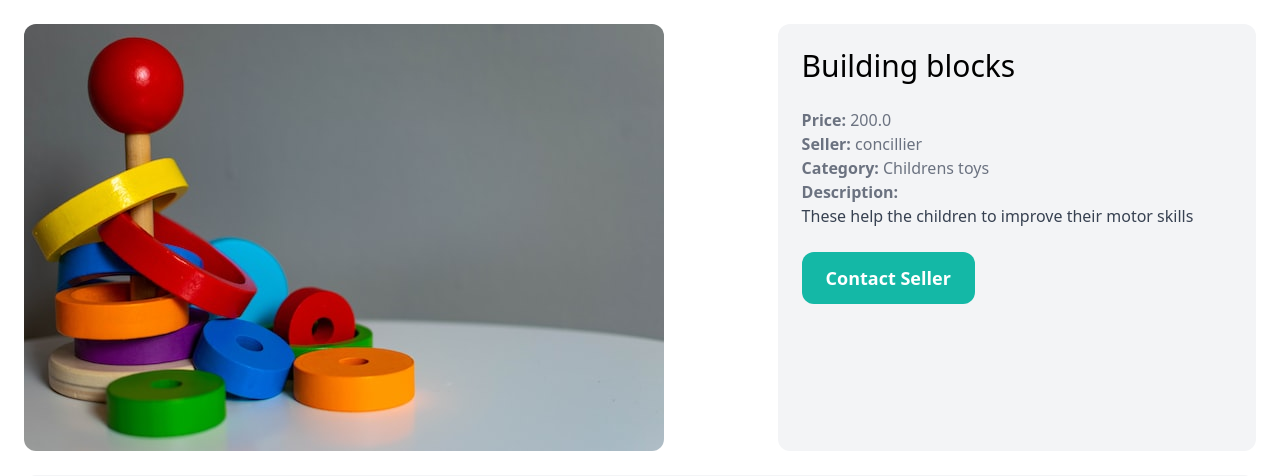
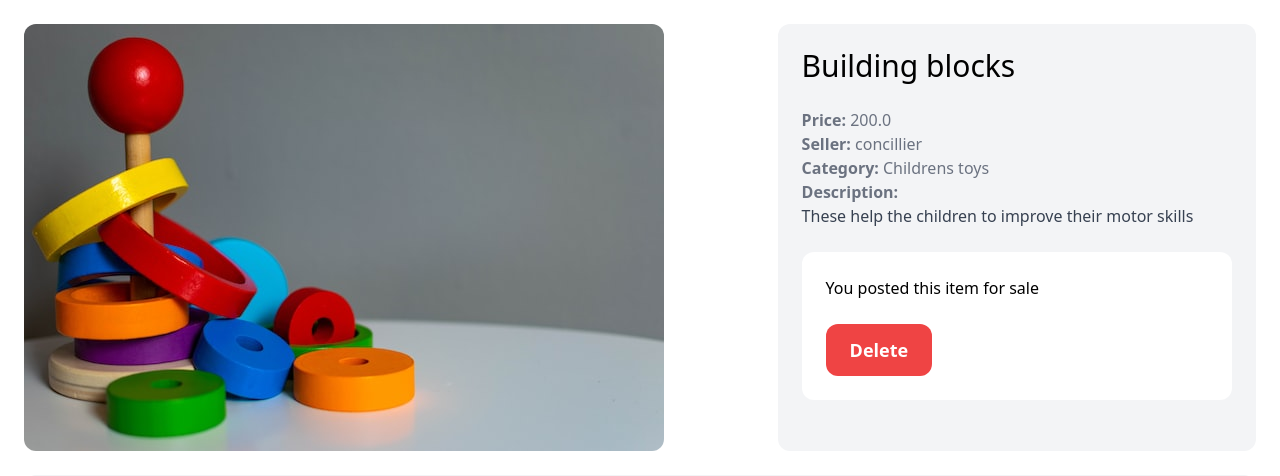
Before and after one commit to concillier/cuddle, a Django app: page /items/1/ in a window 1280 px wide. Shown: the part 77-553 px from the top of the page. Run offline with Django 4.2, Linux system fonts and the light colour scheme; a user stored in the database is signed in; data comes from the database, SQL or seed files in the repository; both versions use the stored data as it was after the commit; some libraries are stand-ins or nearby versions.

Commit message:
User can delete the items they created

```diff
--- a/dashboard/views.py
+++ b/dashboard/views.py
@@ -1,6 +1,6 @@
 from django.contrib.auth.decorators import login_required
 
-from django.shortcuts import render
+from django.shortcuts import render, get_object_or_404
 
 from item.models import item
 
--- a/item/templates/detail.html
+++ b/item/templates/detail.html
@@ -23,7 +23,17 @@
                 </p>
             {% endif %}
 
-            <a href="#" class="inline-block mt-6 px-6 py-3 text-lg font-semibold bg-teal-500 text-white rounded-xl hover:bg-teal-500"> Contact Seller </a>
+            {% if request.user == item.created_by %}
+                <div class= "mt-6 p-6 bg-white rounded-xl">
+                    <p> You posted this item for sale </p>
+                    <a href=" {% url 'item:delete' item.id %}" class="inline-block mt-6 px-6 py-3 text-lg font-semibold bg-red-500 text-white rounded-xl"> Delete </a>
+                </div>
+            {% else %}
+
+                <a href="#" class="inline-block mt-6 px-6 py-3 text-lg font-semibold bg-teal-500 text-white rounded-xl hover:bg-teal-500"> Contact Seller </a>
+
+            {% endif %}
+
         </div>
     </div>
 
--- a/item/urls.py
+++ b/item/urls.py
@@ -6,4 +6,5 @@ app_name = 'item'
 urlpatterns = [
     path('new/',views.new, name ='new' ),
     path('<int:pk>/', views.detail, name='detail'),
+    path('<int:pk>/delete/', views.delete, name='delete'),
 ]
--- a/item/views.py
+++ b/item/views.py
@@ -32,3 +32,10 @@ def new(request):
         'form': form,
         'title': 'New item',
         })
+
+@login_required
+def delete(request,pk):
+    Item = get_object_or_404(item, pk=pk, created_by=request.user)
+    Item.delete()
+
+    return redirect('dashboard:index')
```
Also changed, not shown: db.sqlite3, media/item_images/andrew-small-EfhCUc_fjrU-unsplash_1.jpg (added).
